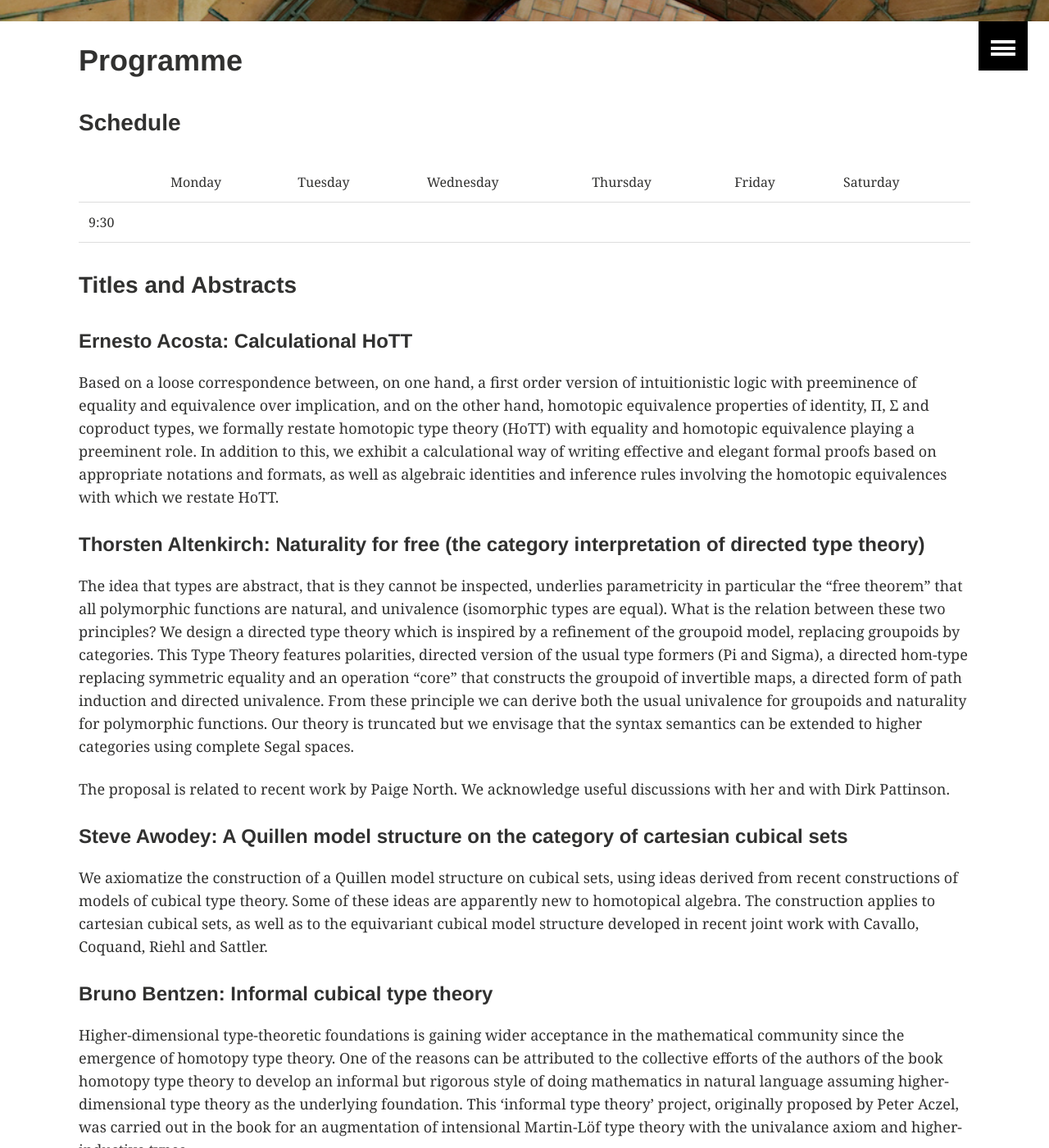
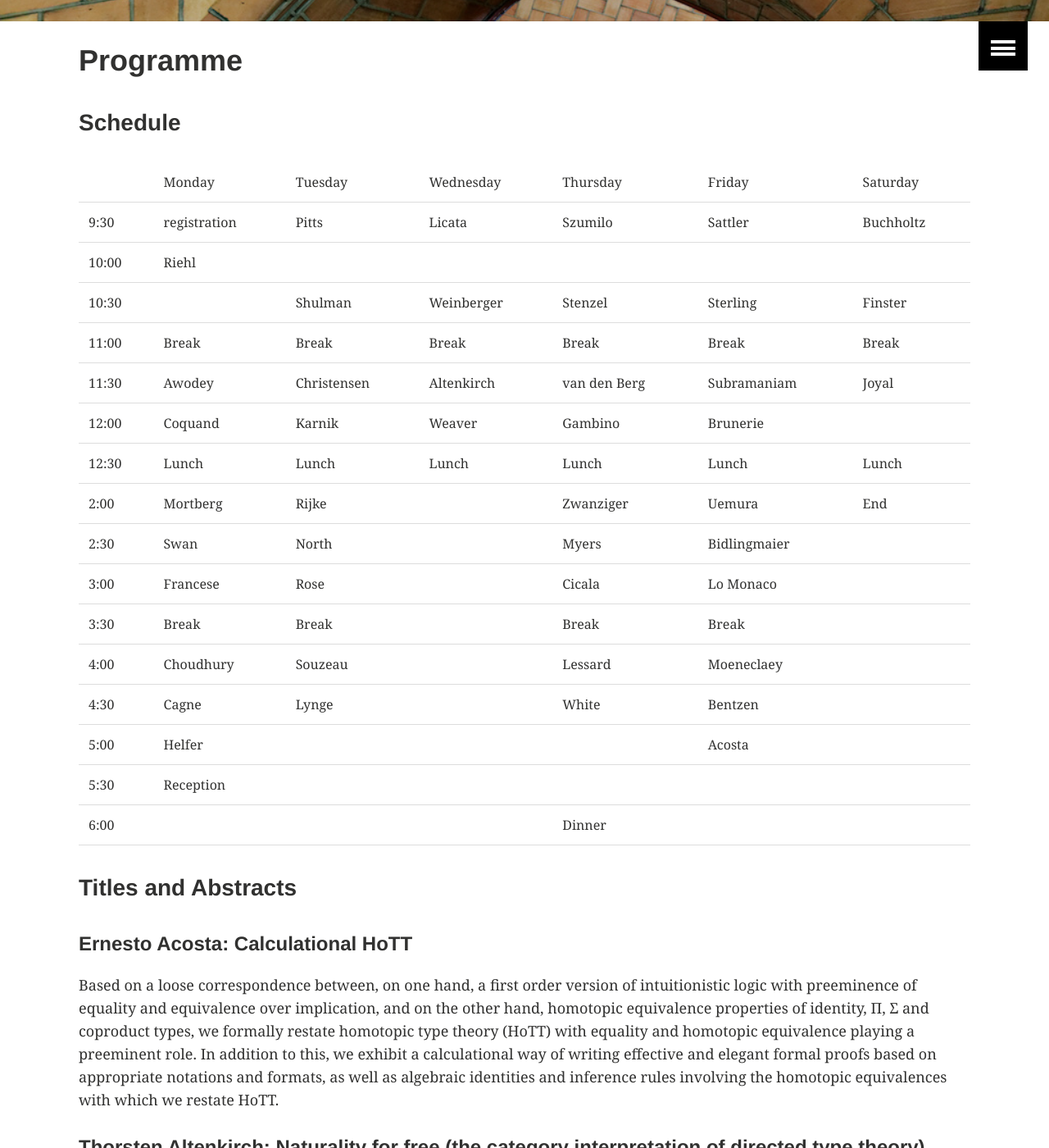
Before and after one commit to HoTT/HoTT-2019, a Jekyll site: the page built from programme.md, in a window 1280 px wide and 1400 px high, scrolled down 406 px. Shown: the whole window at 82% size. Built offline with Jekyll 4.4.1, drawn with Linux system fonts in a browser that asks for light colours.

Commit message:
schedule (no links yet)

```diff
--- a/programme.md
+++ b/programme.md
@@ -7,7 +7,22 @@ title: "Programme"
 ### Schedule
 
 | | Monday | Tuesday | Wednesday | Thursday | Friday | Saturday |
-| 9:30 | | | | | | |
+| 9:30 | registration | Pitts | Licata | Szumilo | Sattler | Buchholtz |
+| 10:00 | Riehl |  |  |  |  |  |
+| 10:30 |  | Shulman | Weinberger | Stenzel | Sterling | Finster |
+| 11:00 | Break | Break | Break | Break | Break | Break |
+| 11:30 | Awodey | Christensen | Altenkirch | van den Berg | Subramaniam | Joyal |
+| 12:00 | Coquand | Karnik | Weaver | Gambino | Brunerie |  |
+| 12:30 | Lunch | Lunch | Lunch | Lunch | Lunch | Lunch |
+| 2:00 | Mortberg | Rijke |  | Zwanziger | Uemura | End |
+| 2:30 | Swan | North |  | Myers | Bidlingmaier |  |
+| 3:00 | Francese | Rose |  | Cicala | Lo Monaco |  |
+| 3:30 | Break | Break |  | Break | Break |  |
+| 4:00 | Choudhury | Souzeau |  | Lessard | Moeneclaey |  |
+| 4:30 | Cagne | Lynge |  | White | Bentzen |  |
+| 5:00 | Helfer |  |  |  | Acosta |  |
+| 5:30 | Reception |  |  |  |  |  |
+| 6:00 |  |  |  | Dinner |  |
 
 ### Titles and Abstracts
 
```
